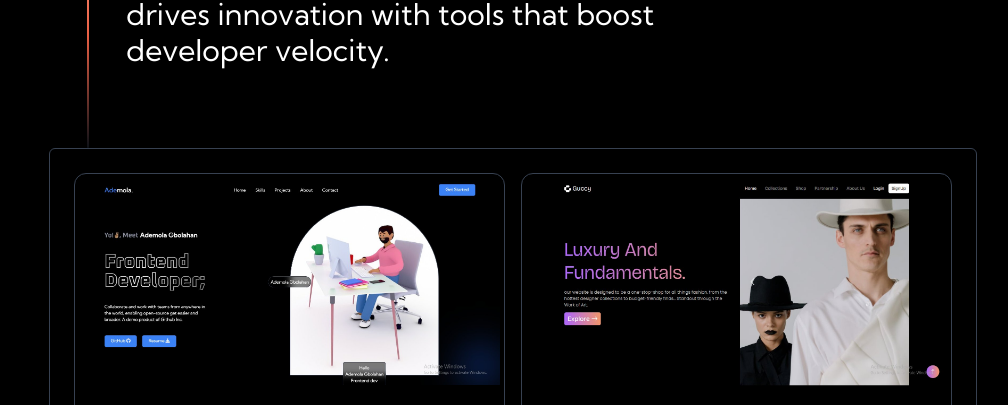
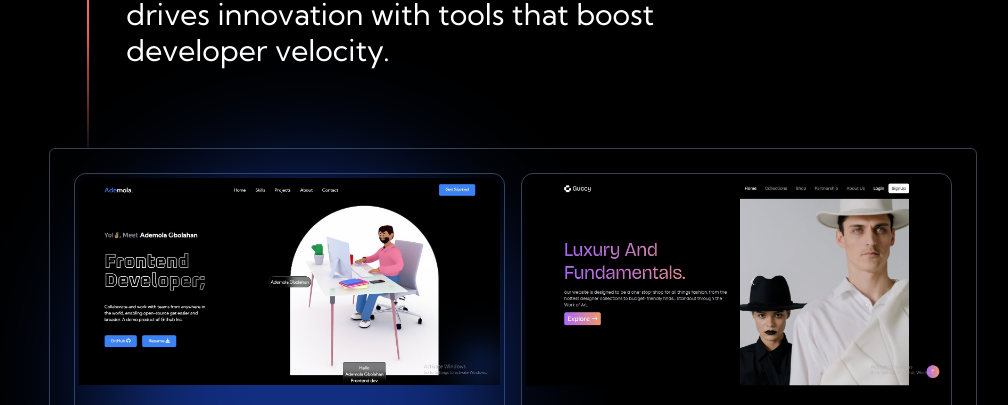
Before and after one commit to Codehack-01/Portfolio_site, a website: page index.html in a window 1280 px wide. Shown: the part 2044-2449 px from the top of the page, without its empty margins (127-1135 px from the left). Drawn offline with nearby package versions, Linux system fonts and the light colour scheme.

Commit message:
source code

```diff
--- a/index.html
+++ b/index.html
@@ -378,7 +378,7 @@
             </p>
             <p class="p-2 md: md:px-8">Stacks :</p>
             <div
-              class="blob w-[200px] h-[200px] top-800 md:w-[400px] md:h-[400px] rounded-[999px] absolute  right-0 md:items-center md:justify-center -z-10 blur-3xl bg-opacity-60 bg-blue-700 md:"
+              class="blob w-[200px] h-[200px] top-800 md:w-[400px] md:h-[400px] rounded-[999px] absolute  right-0 md:top-0 md:items-center md:justify-center -z-10 blur-3xl bg-opacity-60 bg-blue-700 md:"
             ></div>
 
           </div>
```
Also changed, not shown: css/main.css.
